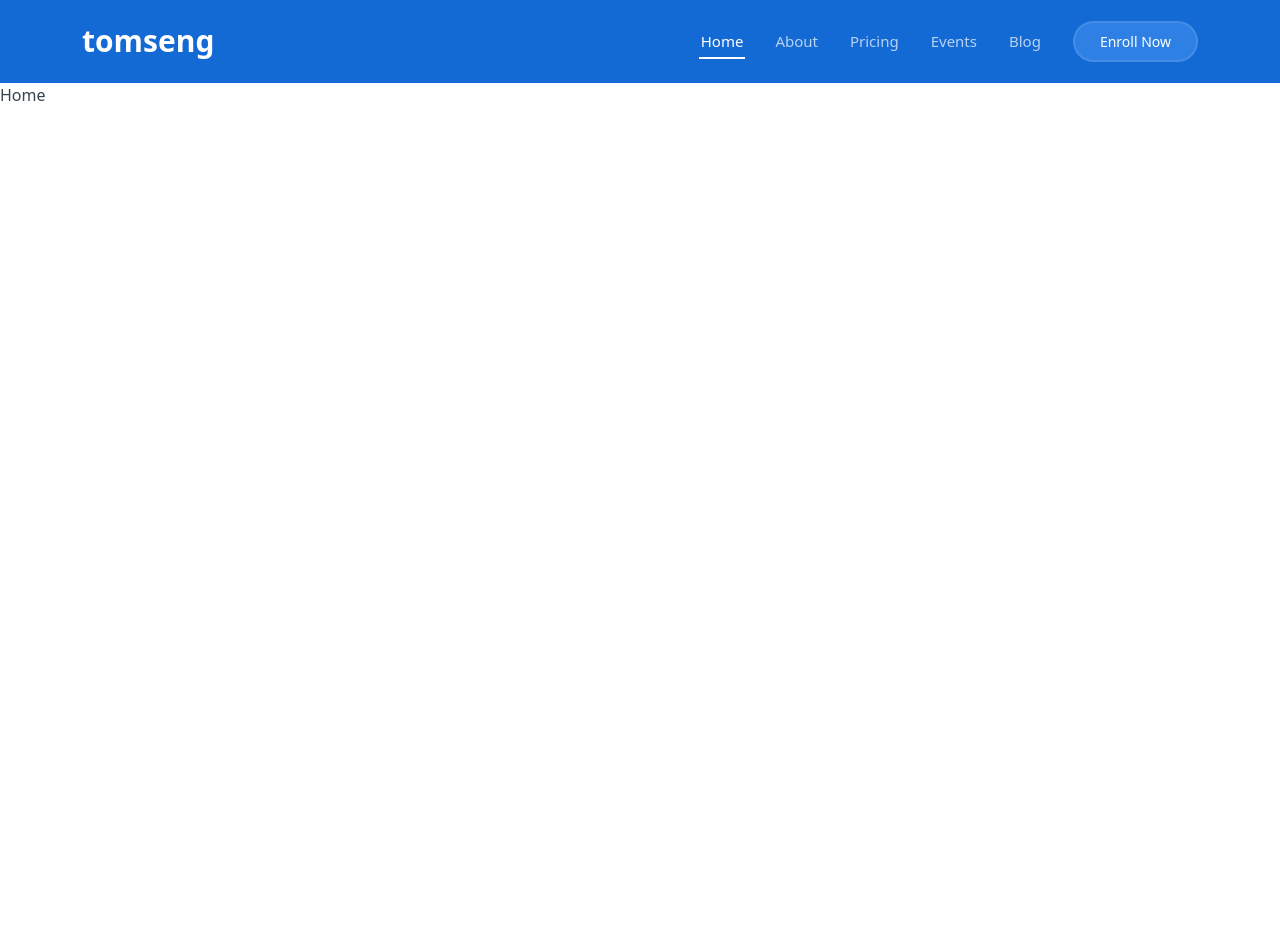
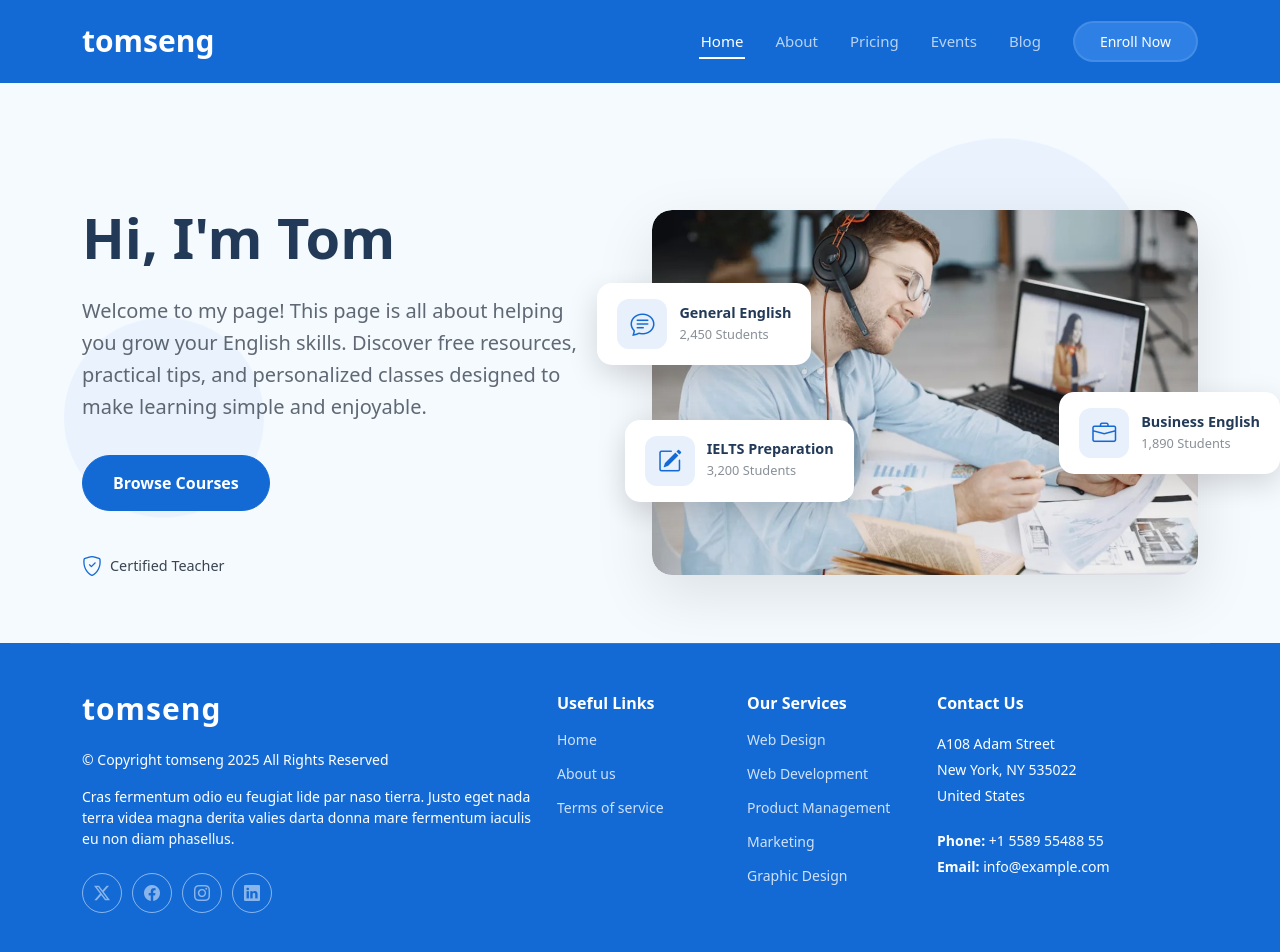
Before and after one commit to TomsEnglish/tomsenglish, a Next.js app: page / in a window 1280 px wide. Shown: the top 952 px of the page. Before the commit the page ends 800 px from the top, so only its background shows below. Built offline with nearby package versions, Linux system fonts and the light colour scheme.

Commit message:
Added footer and hero

```diff
--- a/app/layout.tsx
+++ b/app/layout.tsx
@@ -1,16 +1,16 @@
 import type { Metadata } from "next";
 import { Roboto, Raleway, Ubuntu } from "next/font/google";
 import { Header } from "@/components/header";
-import 'bootstrap/dist/css/bootstrap.css';
+import { Footer } from "@/components/footer";
+import "bootstrap/dist/css/bootstrap.css";
 import "bootstrap-icons/font/bootstrap-icons.css";
 import "./globals.css";
-import BootstrapClient from '@/client/BootstrapClient.js';
-
+import BootstrapClient from "@/client/BootstrapClient.js";
 
 const ubuntu = Ubuntu({
   variable: "--font-nav",
   subsets: ["latin"],
-  weight: "400"
+  weight: "400",
 });
 
 const roboto = Roboto({
@@ -41,9 +41,19 @@ export default function RootLayout({
       <body
         className={`${ubuntu.variable} ${roboto.variable} ${raleway.variable} antialiased`}
       >
+        <BootstrapClient />
         <Header />
-        {children}
-        <BootstrapClient />
+        <main className="main">{children}</main>
+        <Footer />
+
+        {/* Scroll Top */}
+        <a
+          href="#"
+          id="scroll-top"
+          className="scroll-top d-flex align-items-center justify-content-center"
+        >
+          <i className="bi bi-arrow-up-short"></i>
+        </a>
       </body>
     </html>
   );
--- a/app/page.tsx
+++ b/app/page.tsx
@@ -1,11 +1,11 @@
 import Image from "next/image";
-import { Header } from "@/components/header";
+import { Hero } from "@/components/hero";
 
 export default function Home() {
   return (
     <div>
 
-          Home
+        <Hero />
 
     </div>
   );
--- /dev/null
+++ b/components/footer.tsx
@@ -0,0 +1,89 @@
+import Link from "next/link";
+
+export const Footer = () => {
+  return (
+    <footer id="footer" className="footer accent-background">
+      <div className="container footer-top">
+        <div className="row gy-4">
+          <div className="col-lg-5 col-md-12 footer-about">
+            <Link href="/" className="logo d-flex align-items-center">
+              <span className="sitename">tomseng</span>
+            </Link>
+
+            <p>
+              © <span>Copyright tomseng 2025 All Rights Reserved</span>
+            </p>
+            <p>
+              Cras fermentum odio eu feugiat lide par naso tierra. Justo eget
+              nada terra videa magna derita valies darta donna mare fermentum
+              iaculis eu non diam phasellus.
+            </p>
+            <div className="social-links d-flex mt-4">
+              <a href="">
+                <i className="bi bi-twitter-x"></i>
+              </a>
+              <a href="">
+                <i className="bi bi-facebook"></i>
+              </a>
+              <a href="">
+                <i className="bi bi-instagram"></i>
+              </a>
+              <a href="">
+                <i className="bi bi-linkedin"></i>
+              </a>
+            </div>
+          </div>
+
+          <div className="col-lg-2 col-6 footer-links">
+            <h4>Useful Links</h4>
+            <ul>
+              <li>
+                <Link href="">Home</Link>
+              </li>
+              <li>
+                <Link href="">About us</Link>
+              </li>
+              <li>
+                <Link href="">Terms of service</Link>
+              </li>
+            </ul>
+          </div>
+
+          <div className="col-lg-2 col-6 footer-links">
+            <h4>Our Services</h4>
+            <ul>
+              <li>
+                <a href="#">Web Design</a>
+              </li>
+              <li>
+                <a href="#">Web Development</a>
+              </li>
+              <li>
+                <a href="#">Product Management</a>
+              </li>
+              <li>
+                <a href="#">Marketing</a>
+              </li>
+              <li>
+                <a href="#">Graphic Design</a>
+              </li>
+            </ul>
+          </div>
+
+          <div className="col-lg-3 col-md-12 footer-contact text-center text-md-start">
+            <h4>Contact Us</h4>
+            <p>A108 Adam Street</p>
+            <p>New York, NY 535022</p>
+            <p>United States</p>
+            <p className="mt-4">
+              <strong>Phone:</strong> <span>+1 5589 55488 55</span>
+            </p>
+            <p>
+              <strong>Email:</strong> <span>info@example.com</span>
+            </p>
+          </div>
+        </div>
+      </div>
+    </footer>
+  );
+};
--- /dev/null
+++ b/components/hero.tsx
@@ -0,0 +1,113 @@
+export const Hero = () => {
+  return (
+    <section
+      id="courses-hero"
+      className="courses-hero section light-background"
+    >
+      <div className="hero-content">
+        <div className="container">
+          <div className="row align-items-center">
+            <div className="col-lg-6" data-aos="fade-up" data-aos-delay="100">
+              <div className="hero-text">
+                <h1>Hi, I'm Tom</h1>
+                <p>
+                  Welcome to my page! This page is all about helping you grow your English
+                  skills. Discover free resources, practical tips, and personalized
+                  classes designed to make learning simple and enjoyable.
+                </p>
+
+                <div className="hero-buttons">
+                  <a href="#courses" className="btn btn-primary">
+                    Browse Courses
+                  </a>
+                  {/* <a href="#about" className="btn btn-outline">
+                    Learn More
+                  </a> */}
+                </div>
+
+                <div className="hero-features">
+                  <div className="feature">
+                    <i className="bi bi-shield-check"></i>
+                    <span>Certified Teacher</span>
+                  </div>
+                  {/* <div className="feature">
+                    <i className="bi bi-clock"></i>
+                    <span>Lifetime Access</span>
+                  </div>
+                  <div className="feature">
+                    <i className="bi bi-people"></i>
+                    <span>Expert Instructors</span>
+                  </div> */}
+                </div>
+              </div>
+            </div>
+
+            <div className="col-lg-6" data-aos="fade-up" data-aos-delay="200">
+              <div className="hero-image">
+                <div className="main-image">
+                  <img
+                    src="/education/courses-13.webp"
+                    alt="Online Learning"
+                    className="img-fluid"
+                  />
+                </div>
+
+                <div className="floating-cards">
+                  <div
+                    className="course-card"
+                    data-aos="fade-up"
+                    data-aos-delay="300"
+                  >
+                    <div className="card-icon">
+                      <i className="bi bi-chat-text"></i>
+                    </div>
+                    <div className="card-content">
+                      <h6>General English</h6>
+                      <span>2,450 Students</span>
+                    </div>
+                  </div>
+
+                  <div
+                    className="course-card"
+                    data-aos="fade-up"
+                    data-aos-delay="400"
+                  >
+                    <div className="card-icon">
+                      <i className="bi bi-briefcase"></i>
+                    </div>
+                    <div className="card-content">
+                      <h6>Business English</h6>
+                      <span>1,890 Students</span>
+                    </div>
+                  </div>
+
+                  <div
+                    className="course-card"
+                    data-aos="fade-up"
+                    data-aos-delay="500"
+                  >
+                    <div className="card-icon">
+                      <i className="bi bi-pencil-square"></i>
+                    </div>
+                    <div className="card-content">
+                      <h6>IELTS Preparation</h6>
+                      <span>3,200 Students</span>
+                    </div>
+                  </div>
+                </div>
+              </div>
+            </div>
+          </div>
+        </div>
+      </div>
+
+      <div className="hero-background">
+        <div className="bg-shapes">
+          <div className="shape shape-1"></div>
+          <div className="shape shape-2"></div>
+          <div className="shape shape-3"></div>
+        </div>
+      </div>
+    </section>
+  );
+};
```
Also changed, not shown: app/globals.css.
